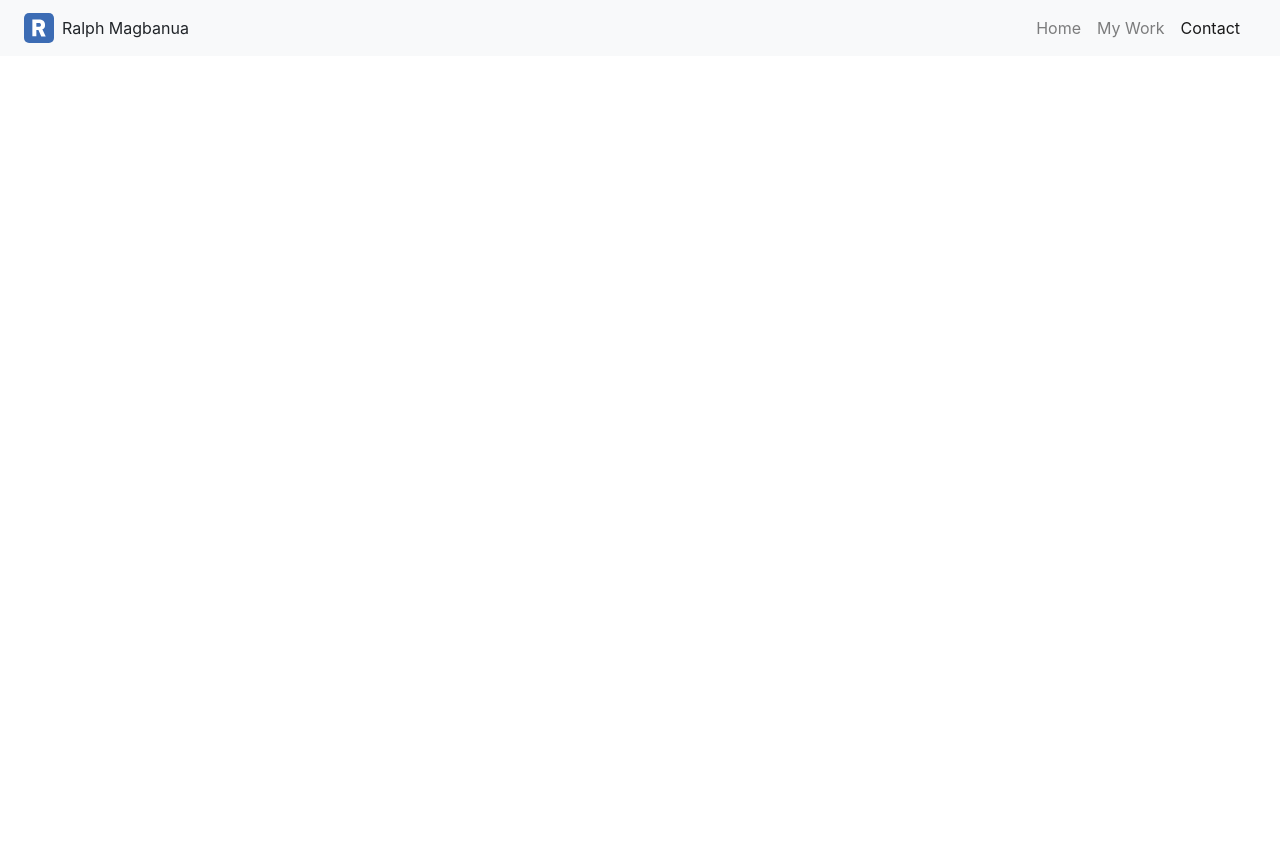
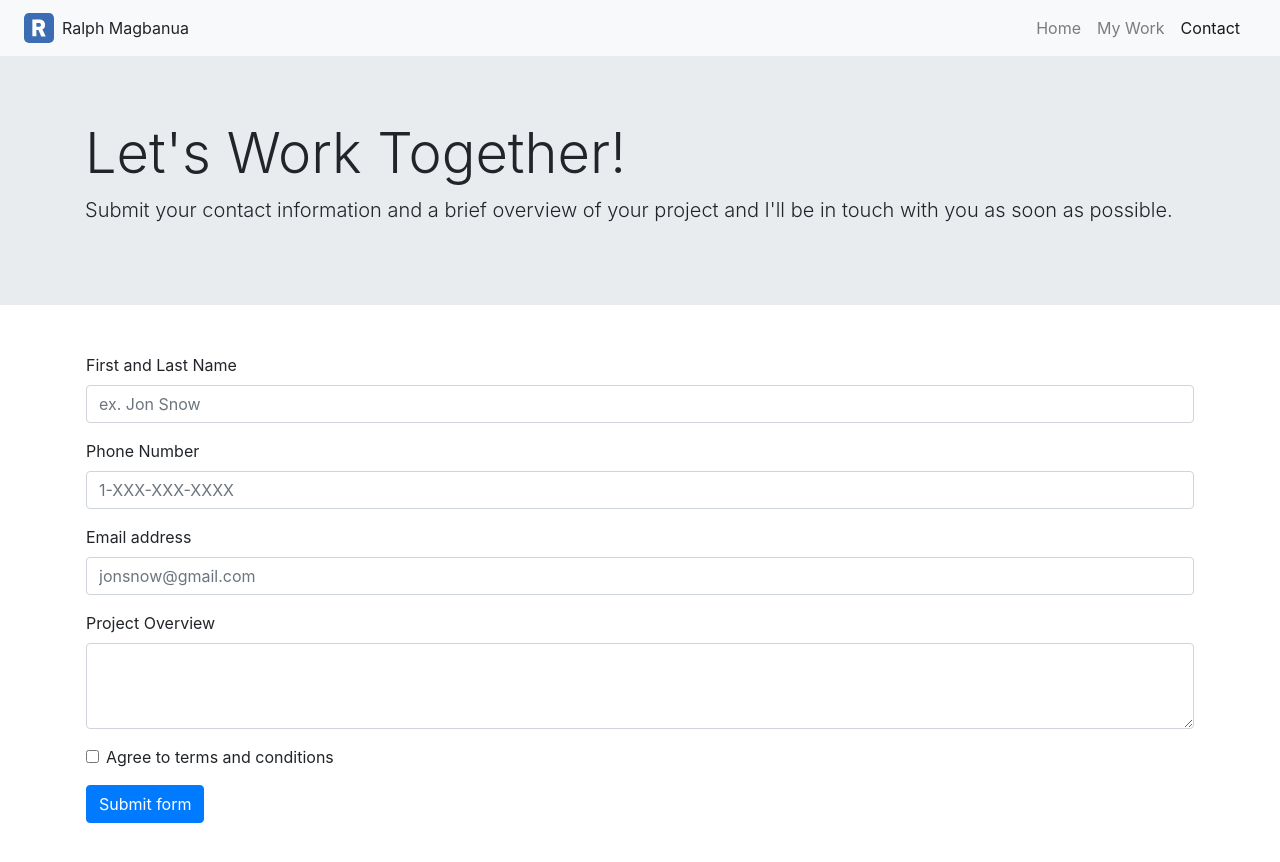
Before and after one commit to mellogelo/homework-wk2, a plain HTML site: page contact.html in a window 1280 px wide. Before the commit the page ends 800 px from the top, so only its background shows below. Drawn offline with nearby package versions, Linux system fonts and the light colour scheme.

Commit message:
contact page complete

```diff
--- a/contact.html
+++ b/contact.html
@@ -26,7 +26,48 @@
         </div>
       </nav>
 
+      <!-- Hero -->
+      <div class="jumbotron jumbotron-fluid">
+        <div class="container">
+          <h1 class="display-4">Let's Work Together!</h1>
+          <p class="lead">Submit your contact information and a brief overview of your project and I'll be in touch with you as soon as possible.</p>
+        </div>
+      </div>
 
+    <!-- Form -->
+
+    <div class="container my-4 p-3">
+        <form>
+            <div class="form-group">
+                <label for="formGroupExampleInput">First and Last Name</label>    <!-- Name -->
+                <input type="text" class="form-control" id="formGroupExampleInput" placeholder="ex. Jon Snow">
+              </div>
+              <div class="form-group">
+                <label for="formGroupExampleInput2">Phone Number</label>
+                <input type="text" class="form-control" id="formGroupExampleInput2" placeholder="1-XXX-XXX-XXXX">
+              </div>
+            <div class="form-group">
+              <label for="exampleFormControlInput1">Email address</label>
+              <input type="email" class="form-control" id="exampleFormControlInput1" placeholder="jonsnow@gmail.com">
+            </div>
+            <div class="form-group">
+              <label for="exampleFormControlTextarea1">Project Overview</label>
+              <textarea class="form-control" id="exampleFormControlTextarea1" rows="3"></textarea>
+            </div>
+          <div class="form-group">
+            <div class="form-check">
+              <input class="form-check-input" type="checkbox" value="" id="invalidCheck" required>
+              <label class="form-check-label" for="invalidCheck">
+                Agree to terms and conditions
+              </label>
+              <div class="invalid-feedback">
+                You must agree before submitting.
+              </div>
+            </div>
+          </div>
+          <button class="btn btn-primary" type="submit">Submit form</button>
+        </form>
+    </div>
 
 
 
```
